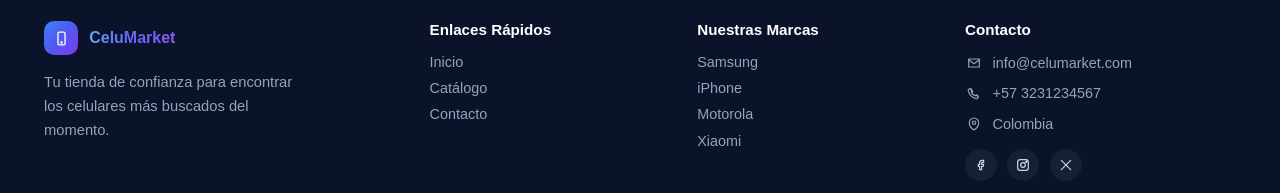
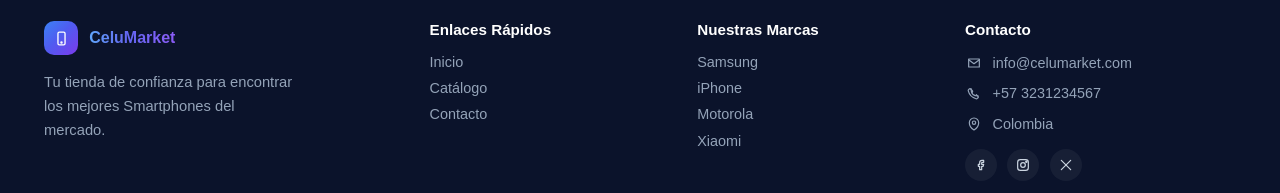
Before and after one commit to acalderon474/proyecto-celumarket, an Angular app: page /home in a window 1280 px wide. Shown: the part 712-905 px from the top of the page. Built offline with nearby package versions, Linux system fonts and the light colour scheme.

Commit message:
Actualización Footer

```diff
--- a/src/app/components/footer/footer.ts
+++ b/src/app/components/footer/footer.ts
@@ -35,7 +35,7 @@ export class Footer {
 
   // Descripción corta institucional de la marca
   brandDescription =
-    'Tu tienda de confianza para encontrar los celulares más buscados del momento.';
+    'Tu tienda de confianza para encontrar los mejores Smartphones del mercado.';
 
   // Enlaces rápidos del aplicativo
   quickLinks: FooterLink[] = [
```
